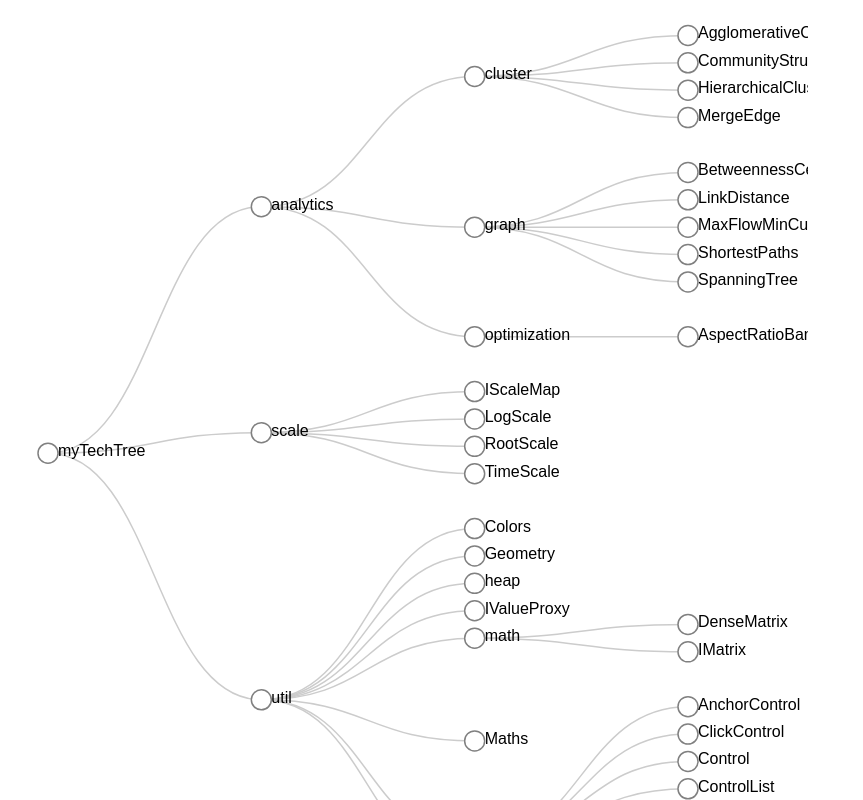
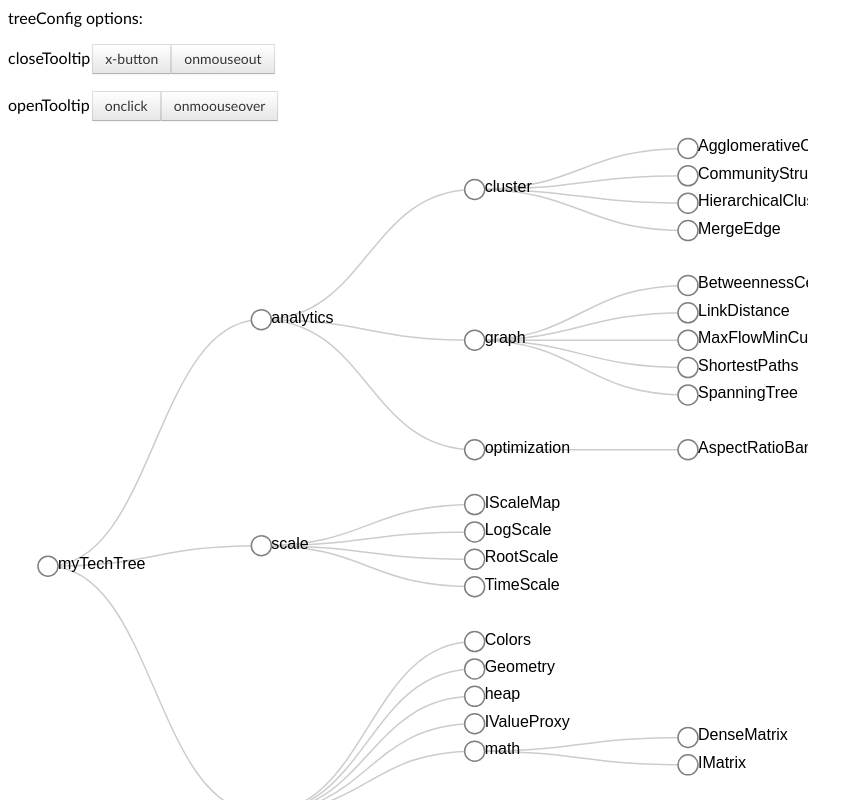
Before and after one commit to 7yl4r/techtreejs, a plain HTML site: page demo/index.html in a window 1280 px wide. Shown: the top 800 px of the page, without its empty margins (0-863 px from the left). Drawn offline with nearby package versions, Linux system fonts and the light colour scheme.

Commit message:
added pretty little interface for playing with treeConfig

```diff
--- a/demo/index.html
+++ b/demo/index.html
@@ -16,6 +16,75 @@
     </head>
     <body>
 
+        <div id='configuration explorer'>
+            <style>
+                body {
+                 font-family: calibri;
+                }
+                input[type=radio], input[type=checkbox] {
+                        display:none;
+                    }
+
+                input[type=radio] + label, input[type=checkbox] + label {
+                        display:inline-block;
+                        margin:-2px;
+                        padding: 4px 12px;
+                        margin-bottom: 0;
+                        font-size: 14px;
+                        line-height: 20px;
+                        color: #333;
+                        text-align: center;
+                        text-shadow: 0 1px 1px rgba(255,255,255,0.75);
+                        vertical-align: middle;
+                        cursor: pointer;
+                        background-color: #f5f5f5;
+                        background-image: -moz-linear-gradient(top,#fff,#e6e6e6);
+                        background-image: -webkit-gradient(linear,0 0,0 100%,from(#fff),to(#e6e6e6));
+                        background-image: -webkit-linear-gradient(top,#fff,#e6e6e6);
+                        background-image: -o-linear-gradient(top,#fff,#e6e6e6);
+                        background-image: linear-gradient(to bottom,#fff,#e6e6e6);
+                        background-repeat: repeat-x;
+                        border: 1px solid #ccc;
+                        border-color: #e6e6e6 #e6e6e6 #bfbfbf;
+                        border-color: rgba(0,0,0,0.1) rgba(0,0,0,0.1) rgba(0,0,0,0.25);
+                        border-bottom-color: #b3b3b3;
+                        filter: progid:DXImageTransform.Microsoft.gradient(startColorstr='#ffffffff',endColorstr='#ffe6e6e6',GradientType=0);
+                        filter: progid:DXImageTransform.Microsoft.gradient(enabled=false);
+                        -webkit-box-shadow: inset 0 1px 0 rgba(255,255,255,0.2),0 1px 2px rgba(0,0,0,0.05);
+                        -moz-box-shadow: inset 0 1px 0 rgba(255,255,255,0.2),0 1px 2px rgba(0,0,0,0.05);
+                        box-shadow: inset 0 1px 0 rgba(255,255,255,0.2),0 1px 2px rgba(0,0,0,0.05);
+                    }
+
+                     input[type=radio]:checked + label, input[type=checkbox]:checked + label{
+                           background-image: none;
+                        outline: 0;
+                        -webkit-box-shadow: inset 0 2px 4px rgba(0,0,0,0.15),0 1px 2px rgba(0,0,0,0.05);
+                        -moz-box-shadow: inset 0 2px 4px rgba(0,0,0,0.15),0 1px 2px rgba(0,0,0,0.05);
+                        box-shadow: inset 0 2px 4px rgba(0,0,0,0.15),0 1px 2px rgba(0,0,0,0.05);
+                            background-color:#e0e0e0;
+                    }
+            </style>
+            <script>
+                var redraw = function() {d3.select("svg").remove(); techtree.drawTree()};
+            </script>
+
+            treeConfig options: <br/><br/>
+            <!-- TODO: check the appropriate boxes based on default treeConfig options like below: -->
+            <!-- <input type="radio" id="xbutton" name="closeTooltip" value="x-button" checked> -->
+            closeTooltip
+            <input type="radio" id="xbutton" name="closeTooltip" value="x-button" onclick='treeConfig.closeTooltip="x-button"; redraw()'>
+               <label for="xbutton">x-button</label>
+            <input type="radio" id="onMouseOut" name="closeTooltip"value="onmouseout" onclick='treeConfig.closeTooltip="onmouseout"; redraw()'>
+               <label for="onMouseOut">onmouseout</label>
+            <br>
+            <br>
+            openTooltip
+            <input type="radio" id="onclick" name="openTooltip" value="onclick" onclick='treeConfig.openTooltip="onclick"; redraw()'>
+               <label for="onclick">onclick</label>
+            <input type="radio" id='onmouseover' name='openTooltip' value='onmouseover' onclick='treeConfig.openTooltip="onmouseover"; redraw()'>
+               <label for="onmouseover">onmoouseover</label>
+
+        </div>
         <div id='techTreeDiv'>
             <style>
                 .node circle {
--- a/demo/tree_config.js
+++ b/demo/tree_config.js
@@ -4,6 +4,7 @@ treeConfig = {
     jsonSrc: '/demo/demo_tree.json',
     treeWidth: 800,
     treeHeight: 1000,
+
     closeTooltip: 'x-button',  // x-button || onmouseout
     openTooltip: 'onclick'  // onclick, onmouseover, or any svg attr
 };
```
